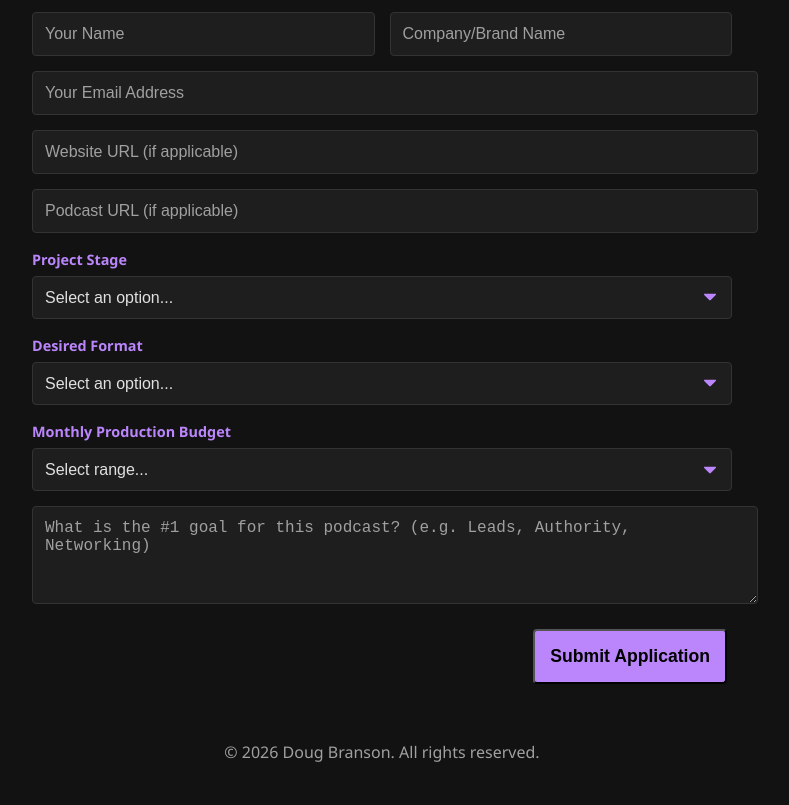
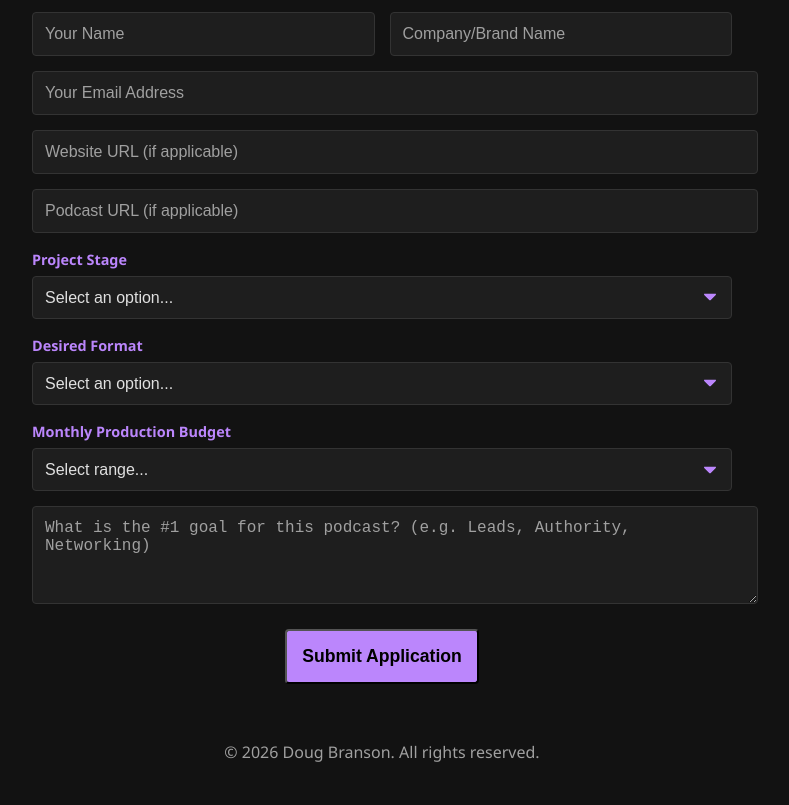
Before and after one commit to podaboutit/portfolio, a plain HTML site: page index.html in a window 1280 px wide. Shown: the part 5217-6022 px from the top of the page, without its empty margins (258-1047 px from the left). Drawn offline with Linux system fonts and the light colour scheme.

Commit message:
button center

```diff
--- a/style.css
+++ b/style.css
@@ -406,7 +406,7 @@ footer {
 
 .contact-form button {
     width: fit-content;
-    align-self: flex-end;
+    align-self: center;
     cursor: pointer;
 }
 footer#contact {
@@ -578,7 +578,6 @@ select {
 }
 
 .btn-full {
-    width: 100%;
     margin-top: 10px;
     font-size: 1.1rem;
     padding: 15px;
```
Also changed, not shown: proposal-existing-36dhsgdb.html (renamed from proposal-existing.html), proposal_h52fgs.html (renamed from proposal.html).
